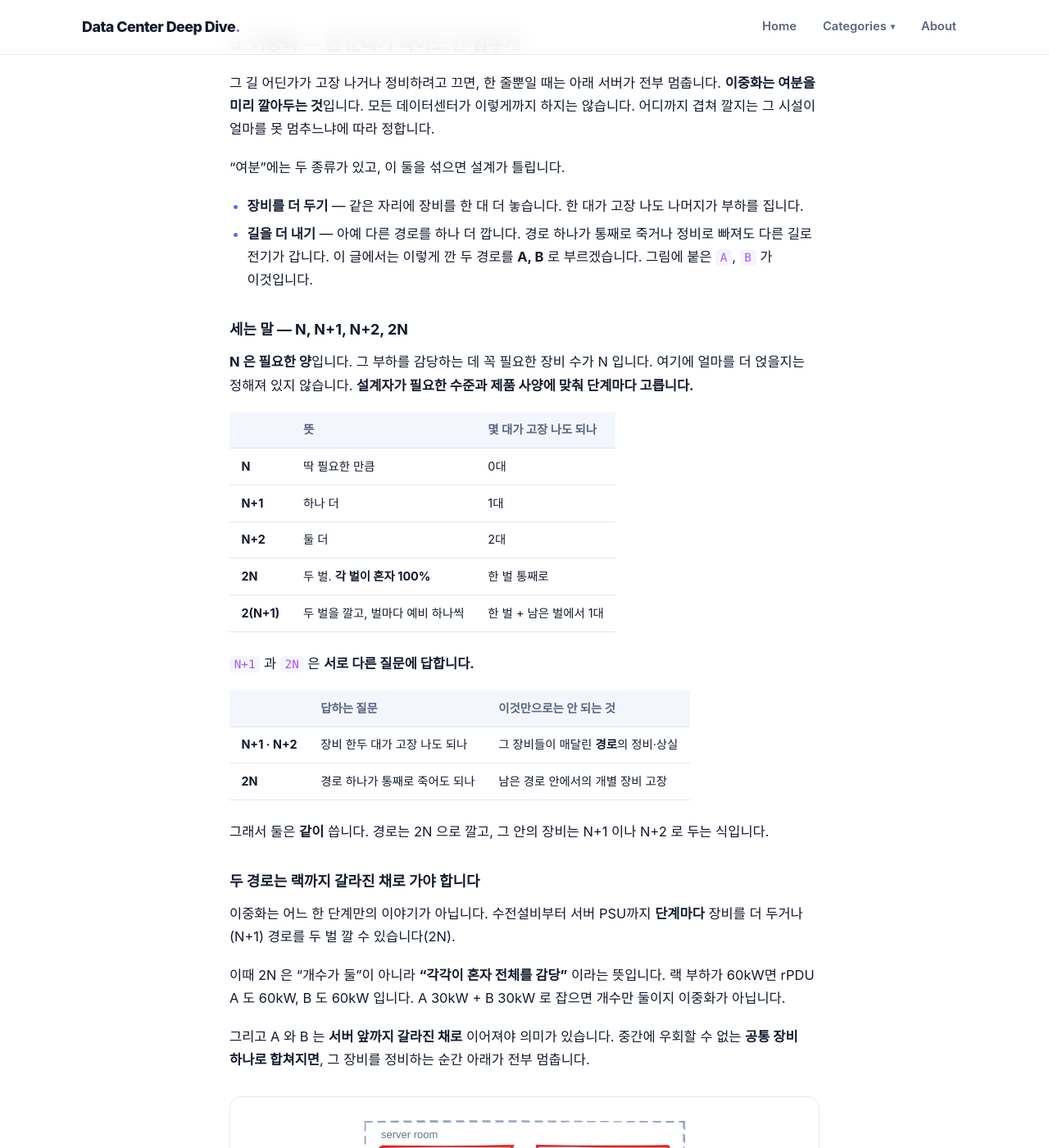
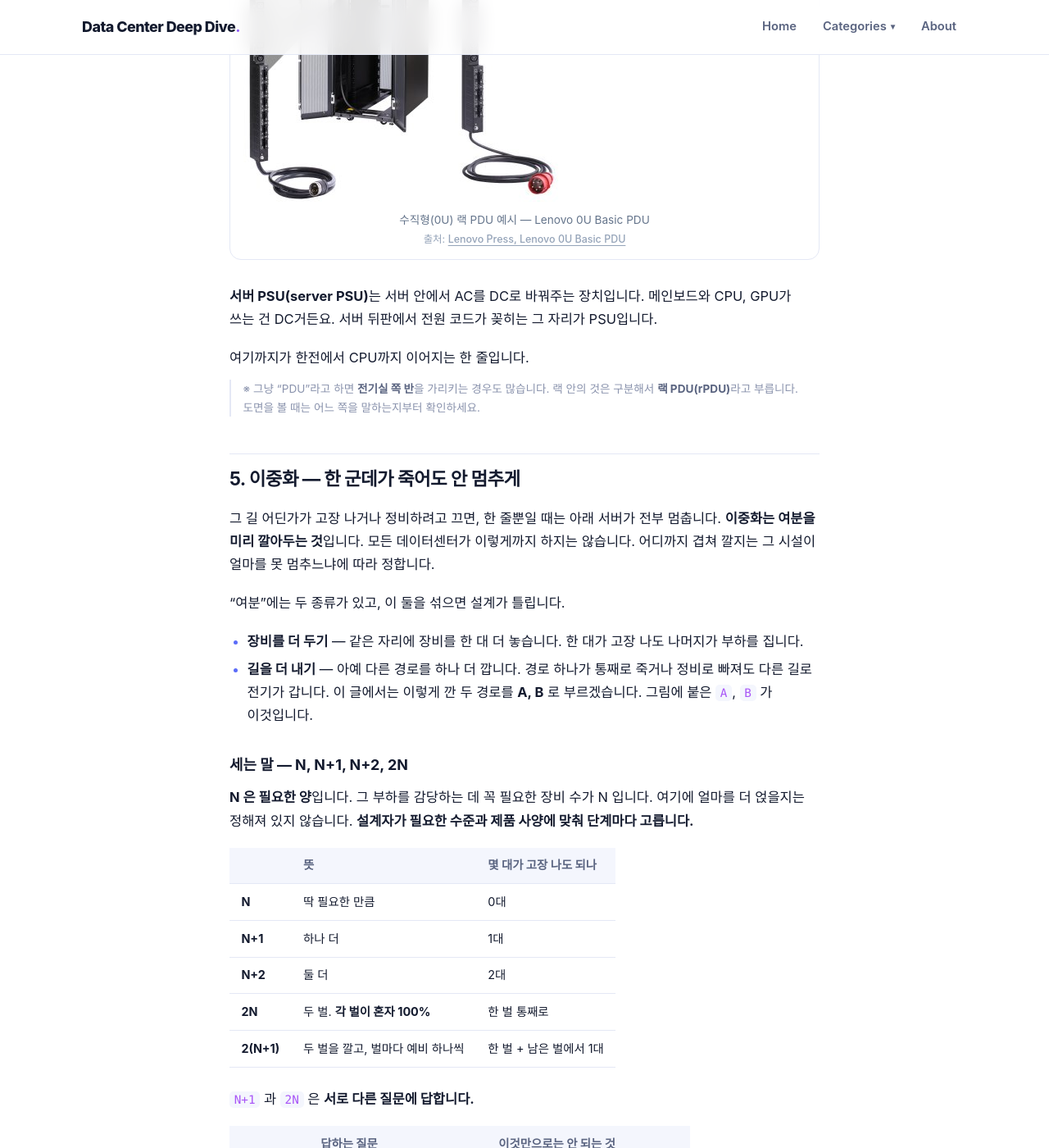
Before and after one commit to ssyrc/ssyrc.github.io, a Jekyll site: the page built from _posts/ko/2026-10-01-datacenter-power-supply.md, in a window 1280 px wide and 1400 px high, scrolled down 5579 px. Shown: the whole window at 82% size. Built offline with Jekyll 4.4.1, drawn with Linux system fonts in a browser that asks for light colours; some web fonts are replaced.

Commit message:
Add a 0U rack PDU photo under the rack PDU description
The paragraph says a rack PDU is a vertical strip on the back of the
rack, which is easier to see than to read. The photo sits right after it,
captioned, with the source linked.

Adds a .photo figure style: a white panel like the diagrams get, since
product shots come on white and would otherwise sit as a bright block in
dark mode, with the caption and a smaller source line under the image.

Co-Authored-By: Claude Opus 5 <noreply@anthropic.com>
Claude-Session: https://claude.ai/code/session_01At6mD3wUXNXJZn78ZeJBtt

```diff
--- a/_posts/ko/2026-10-01-datacenter-power-supply.md
+++ b/_posts/ko/2026-10-01-datacenter-power-supply.md
@@ -112,6 +112,12 @@ UPS와 발전기는 역할이 다릅니다. **UPS는 평상시에도 전기가
 
 서버 전원 코드가 뒤로 나오니 **보통 랙 뒷면에** 세로로 길게 붙입니다. 정해진 건
 아니어서 앞쪽이나 옆 기둥에 붙이기도 하고, 세로형(0U) 대신 1U·2U 가로형을 쓰기도 합니다.
+
+<figure class="photo">
+  <img src="/assets/images/rack-pdu-0u.jpg" alt="랙 뒷면에 세로로 설치하는 0U 랙 PDU. 콘센트가 세로로 줄지어 있고 아래쪽에 전원 코드가 나와 있다." width="386" height="400" loading="lazy" decoding="async">
+  <figcaption>수직형(0U) 랙 PDU 예시 — Lenovo 0U Basic PDU
+  <span class="src">출처: <a href="https://lenovopress.lenovo.com/tips0797-lenovo-0u-basic-pdu">Lenovo Press, Lenovo 0U Basic PDU</a></span></figcaption>
+</figure>
 
 **서버 PSU(server PSU)**는 서버 안에서 AC를 DC로 바꿔주는 장치입니다. 메인보드와
 CPU, GPU가 쓰는 건 DC거든요. 서버 뒤판에서 전원 코드가 꽂히는 그 자리가 PSU입니다.
--- a/assets/css/style.scss
+++ b/assets/css/style.scss
@@ -433,6 +433,26 @@ button { font: inherit; color: inherit; }
 .prose li { margin-bottom: .4rem; }
 .prose li::marker { color: var(--blue); }
 .prose img { border-radius: 14px; margin: 1.6rem 0; }
+
+/* 본문 속 사진 + 설명. 제품 사진은 대개 흰 바탕이라, 다이어그램과 같은 흰 판 위에
+   올려야 다크 모드에서도 네모난 흰 덩어리로 떠 보이지 않습니다. */
+.prose .photo {
+  margin: 1.9rem 0;
+  padding: 18px 16px 14px;
+  background: #ffffff;
+  border: 1px solid var(--line);
+  border-radius: 14px;
+  text-align: center;
+}
+.prose .photo img {
+  margin: 0; border-radius: 0;
+  max-width: 100%; width: auto; max-height: 400px; height: auto;
+}
+.prose .photo figcaption {
+  margin-top: 12px; font-size: .85rem; line-height: 1.55; color: #64748b;
+}
+.prose .photo figcaption .src { display: block; margin-top: 3px; font-size: .78rem; color: #94a3b8; }
+.prose .photo figcaption a { color: inherit; text-decoration: underline; }
 .prose hr { border: none; border-top: 1px solid var(--line); margin: 2.6rem 0; }
 .prose blockquote {
   margin: 1.6rem 0; padding: .3rem 0 .3rem 1.2rem;
```
Also changed, not shown: assets/images/rack-pdu-0u.jpg (added).
